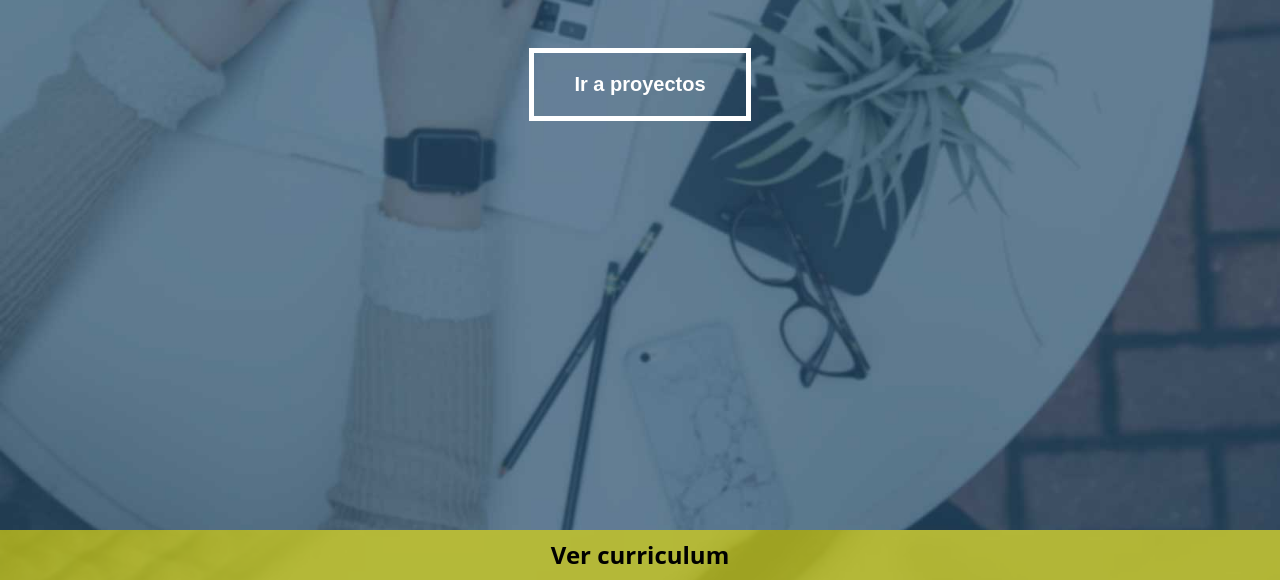
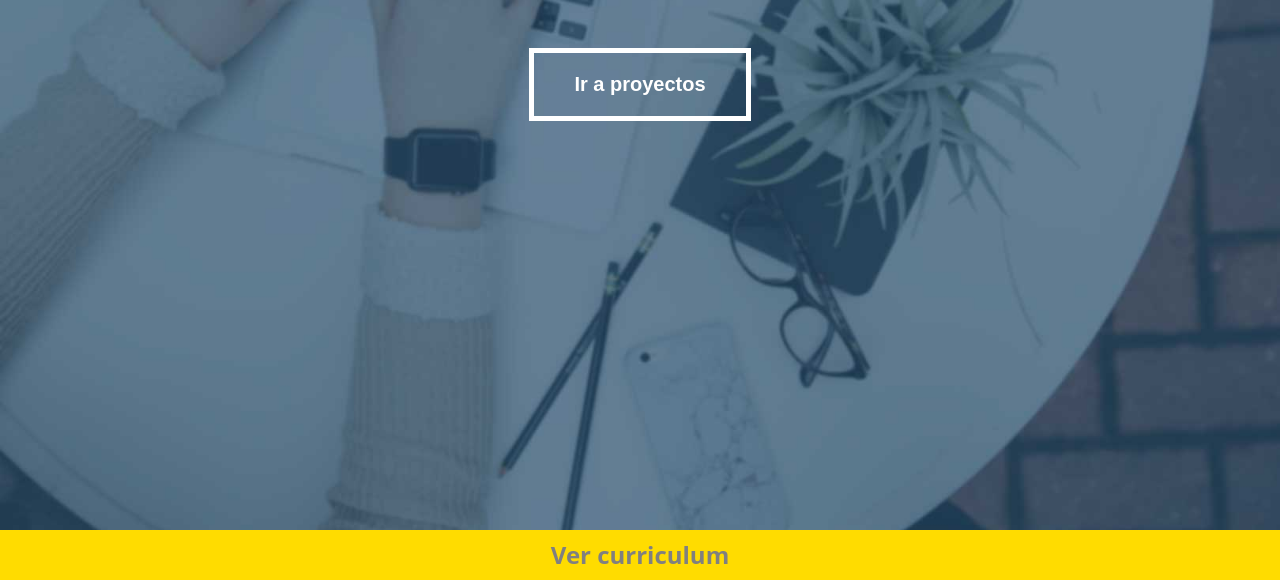
Before and after one commit to wilmer11/portafolioWeb, a plain HTML site: page index.html in a window 1280 px wide. Shown: the part 220-800 px from the top of the page. Drawn offline with Linux system fonts and the light colour scheme.

Commit message:
Update index.html

```diff
--- a/index.html
+++ b/index.html
@@ -7,6 +7,7 @@
     <meta name="viewport" content="width=device-width, initial-scale=1">
     <title>Portafolio web | Wilmer A. Galeano</title>
     <link rel="stylesheet" href="css/style.css">
+    <link rel="stylesheet" href="css/preload.css">
     <link rel="stylesheet" href="css/font-awesome.min.css">
     <link rel="author" href="humans.txt">
 </head>
```
